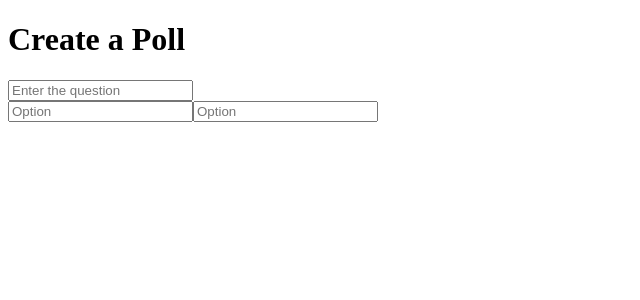
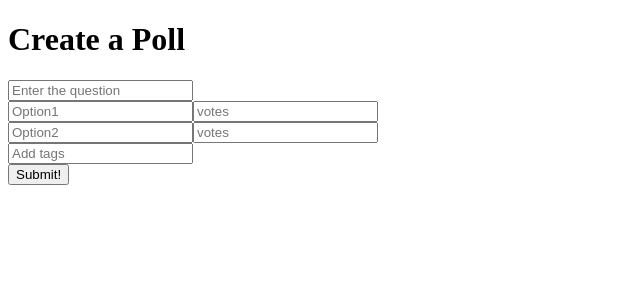
Before and after one commit to H4K3R13/Hexmos-Training, a React (Vite) app in the folder week5/polls-frontend/: page /createpoll in a window 1280 px wide. Shown: the top 300 px of the page, without its empty margins (0-640 px from the left). Built offline with nearby package versions, Linux system fonts and the light colour scheme.

Commit message:
POST poll, get Poll by ID in week5 😌

```diff
--- a/week5/polls-frontend/src/App.jsx
+++ b/week5/polls-frontend/src/App.jsx
@@ -1,15 +1,18 @@
-import { BrowserRouter, Routes, Route } from "react-router-dom";
+import { BrowserRouter, Routes, Route, useParams } from "react-router-dom"
 
 import Home from "./components/Home"
-import CreatePoll from "./components/CreatePoll";
+import CreatePoll from "./components/CreatePoll"
+import PollDetail from "./components/PollDetail"
 
 function App() {
+  let { id } = useParams()
   return (
     <div>
       <BrowserRouter>
         <Routes>
           <Route index element={<Home/>}/>
           <Route path="/createpoll" element={<CreatePoll/>}/>
+          <Route path="/poll/:id" element={<PollDetail/>}/>
         </Routes>
       </BrowserRouter>
     </div>
--- a/week5/polls-frontend/src/components/CreatePoll.jsx
+++ b/week5/polls-frontend/src/components/CreatePoll.jsx
@@ -1,16 +1,56 @@
 import { useState } from "react"
+import axios from 'axios'
 function CreatePoll() {
 
   const [poll, setPoll] = useState("")
-  const [option, setOption] = useState({})
+  const [option1, setOption1] = useState("")
+  const [option2, setOption2] = useState("")
+  const [vote1, setVote1] = useState(0)
+  const [vote2, setVote2] = useState(0)
+  const [tags, setTags] = useState("")
+
+  const handleSubmit = (e) => {
+    e.preventDefault()
+
+    const data ={
+        "Question" : poll,
+        "OptionVote":{
+          [option1]:vote1,
+          [option2]:vote2,
+        },
+        "Tags":tags.split(",").map((t) => t.trim()),
+      }
+    console.log(data)
+    axios.post('http://127.0.0.1:8000/polls/api/question/',data)
+      .then((response) => {
+        console.log(response.data)
+        alert(response.data)
+        setPoll("")
+        setOption1("")
+        setOption2("")
+        setTags("")
+        setVote1(0)
+        setVote2(0)
+      })
+      .catch((error) => {
+        console.log("Error",data)
+      })
+  }
+
   return (
     <div>
         <h1>Create a Poll</h1>
-        <input type="text" placeholder="Enter the question" onChange={(e) => setPoll(e.target.value)}/><br/>
-        <input type="text" placeholder="Option" name="Option 1" onChange={(e) => setOption(e.target.value)}/>
-        <input type="text" placeholder="Option" onChange={(e) => setOption(option.append(e.target.value))}/><br/>
+        <form onSubmit={handleSubmit}>
+            <input type="text" placeholder="Enter the question" onChange={(e) => setPoll(e.target.value)}/><br/>
+            <input type="text" placeholder="Option1"  onChange={(e) => setOption1(e.target.value)}/>
+            <input type="number" placeholder="votes" onChange={(e) => setVote1(parseInt(e.target.value))}/><br/>
+            <input type="text" placeholder="Option2"  onChange={(e) => setOption2(e.target.value)}/>
+            <input type="number" placeholder="votes" onChange={(e) => setVote2(parseInt(e.target.value))}/><br/>
+            <input type="text" placeholder="Add tags" onChange={(e) => setTags(e.target.value)}/><br/>
+            <button type="submit">Submit!</button>
+        </form>
     </div>
   )
 }
 
-export default CreatePoll
+export default CreatePoll;
--- a/week5/polls-frontend/src/components/PollDetail.jsx
+++ b/week5/polls-frontend/src/components/PollDetail.jsx
@@ -0,0 +1,49 @@
+import { useEffect, useState } from "react"
+import { useParams } from "react-router-dom"
+import axios from 'axios'
+
+
+
+function PollDetail() {
+  let { id } = useParams()
+  const [pollsData, setPollsData] = useState([]);
+
+  useEffect(()=>{
+    fetchData();
+  },[]);
+
+  const fetchData = async () => {
+    try{
+        const response  = await axios.get(`http://127.0.0.1:8000/polls/api/polls_vote/${id}/`)
+        console.log(response.data)
+        setPollsData(response.data)
+    }
+     catch(error){
+        console.log(error)
+     }
+  }
+
+  return (
+    <div>
+        <h1>PollDetail: {id}</h1>
+        {pollsData.map((poll,index) => (
+            <div key={index}>
+                <h1>{poll.Question}</h1>
+                <ul>
+                    {Object.entries(poll.OptionVote).map(([option, votes]) => (
+                        <li key={option}>
+                        {option}: {votes}
+                        </li>
+                    ))}
+                </ul>
+                <p>Tags: {poll.Tags.join(", ")}</p>
+            </div>
+
+
+        ))}
+    </div>
+
+  )
+}
+
+export default PollDetail
```
Also changed, not shown: 1 other file (tests, documents, lock files or other folders).
